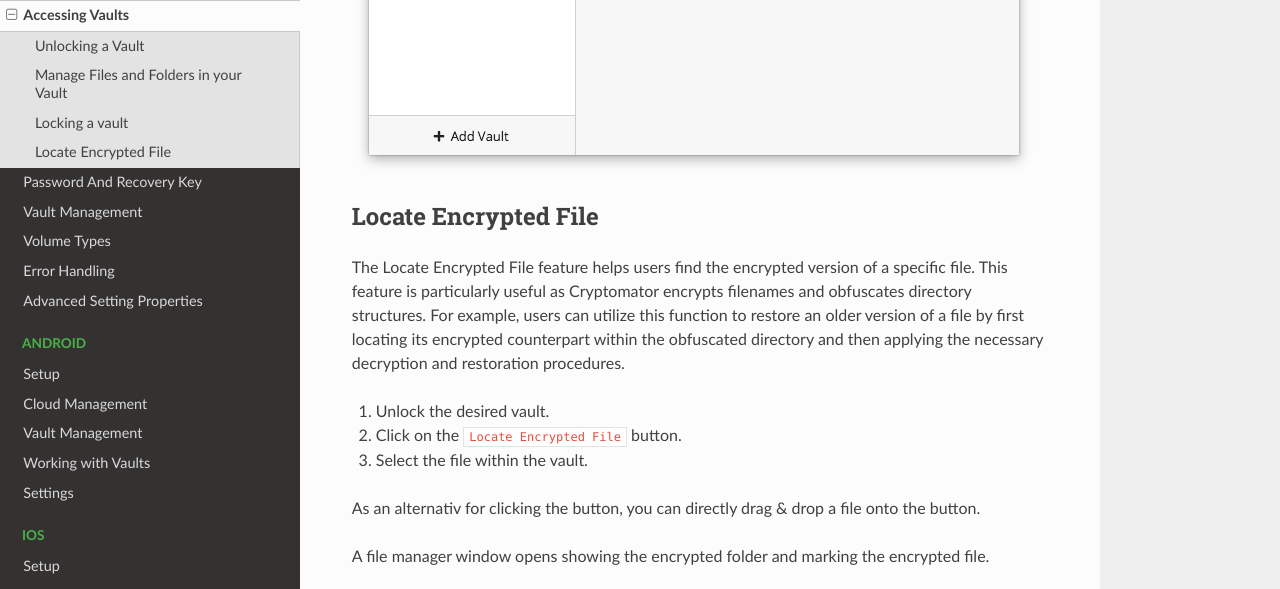
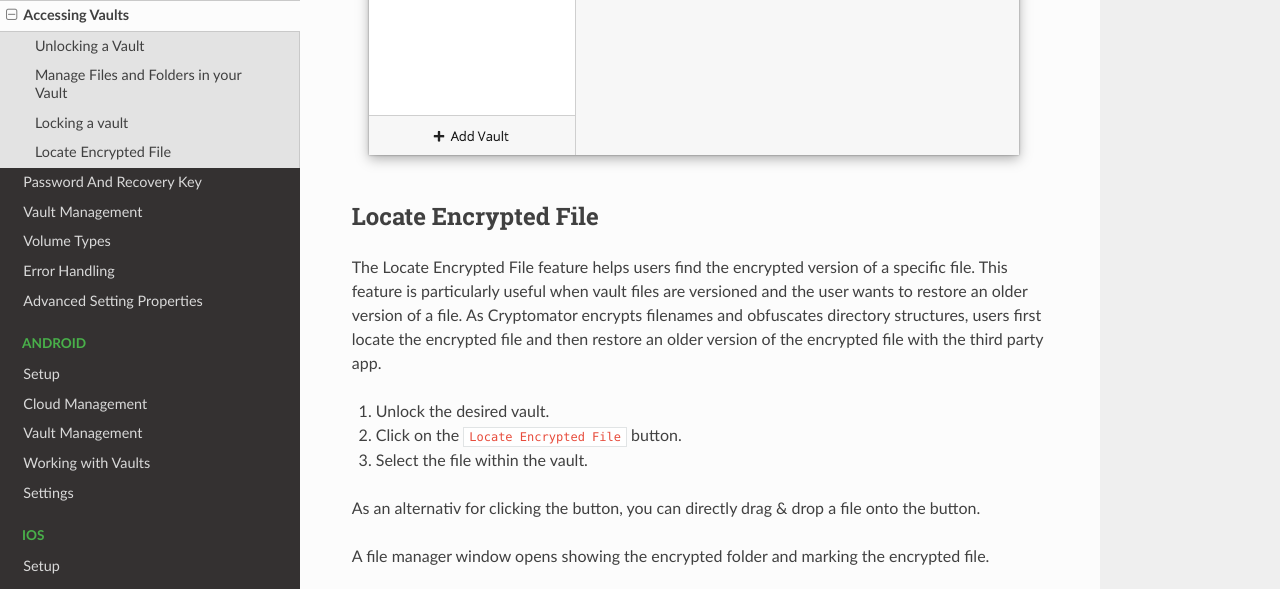
Before and after one commit to cryptomator/docs, a Sphinx documentation site: the page built from source/desktop/accessing-vaults.rst, in a window 1280 px wide and 900 px high, scrolled down 3615 px, cut to the strip 0-589 px from the top of the window. Built offline with Sphinx 7.4.7 and the Read the Docs theme 2.0.0, drawn with Linux system fonts in a browser that asks for light colours.

Commit message:
chgened text to infeos suggestion

```diff
--- a/source/desktop/accessing-vaults.rst
+++ b/source/desktop/accessing-vaults.rst
@@ -76,7 +76,7 @@ To lock a vault, simply click ``Lock`` and the virtual drive will disappear or r
 Locate Encrypted File
 ---------------------
 
-The Locate Encrypted File feature helps users find the encrypted version of a specific file. This feature is particularly useful as Cryptomator encrypts filenames and obfuscates directory structures. For example, users can utilize this function to restore an older version of a file by first locating its encrypted counterpart within the obfuscated directory and then applying the necessary decryption and restoration procedures.
+The Locate Encrypted File feature helps users find the encrypted version of a specific file. This feature is particularly useful when vault files are versioned and the user wants to restore an older version of a file. As Cryptomator encrypts filenames and obfuscates directory structures, users first locate the encrypted file and then restore an older version of the encrypted file with the third party app.
 
 1. Unlock the desired vault.
 2. Click on the ``Locate Encrypted File`` button.
```
